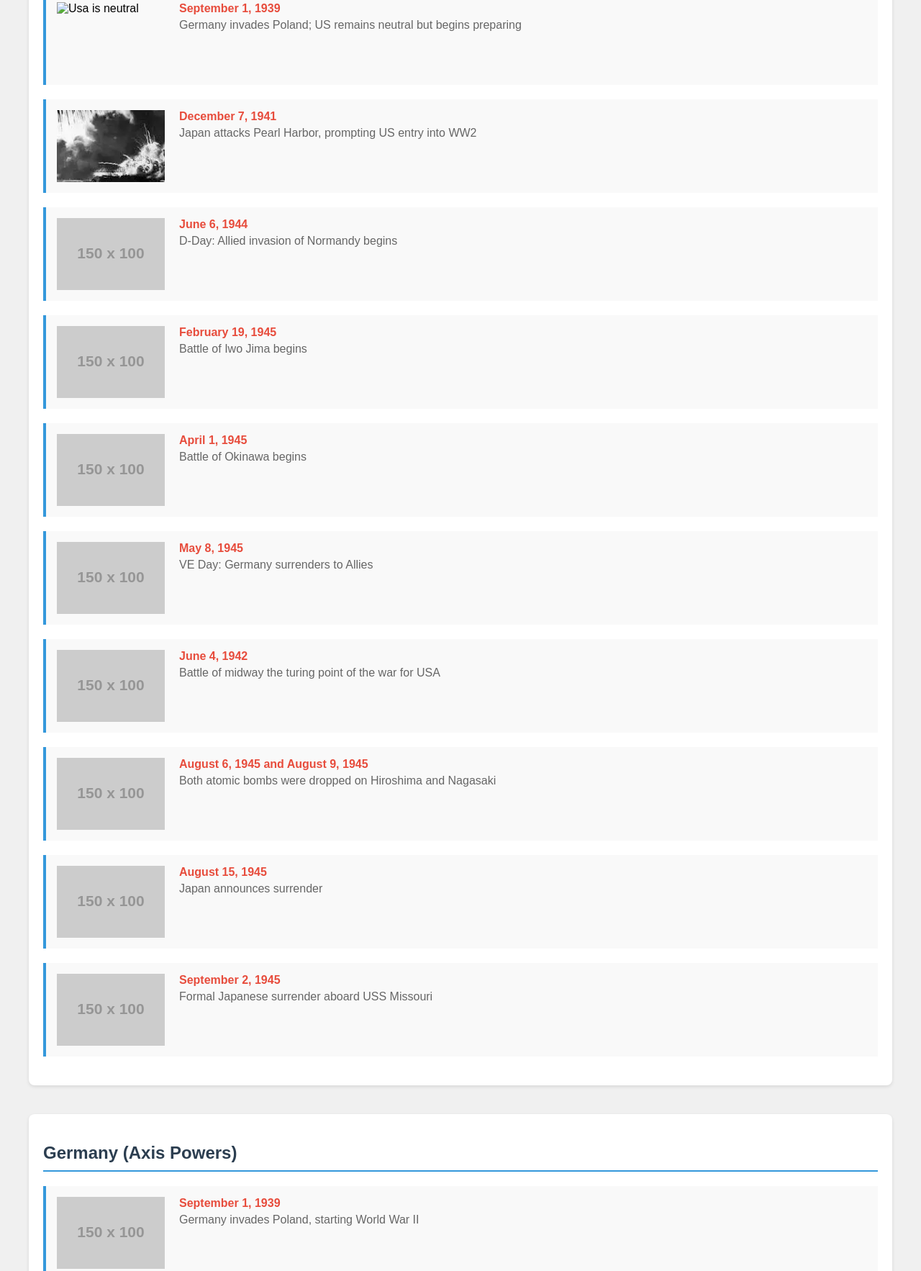
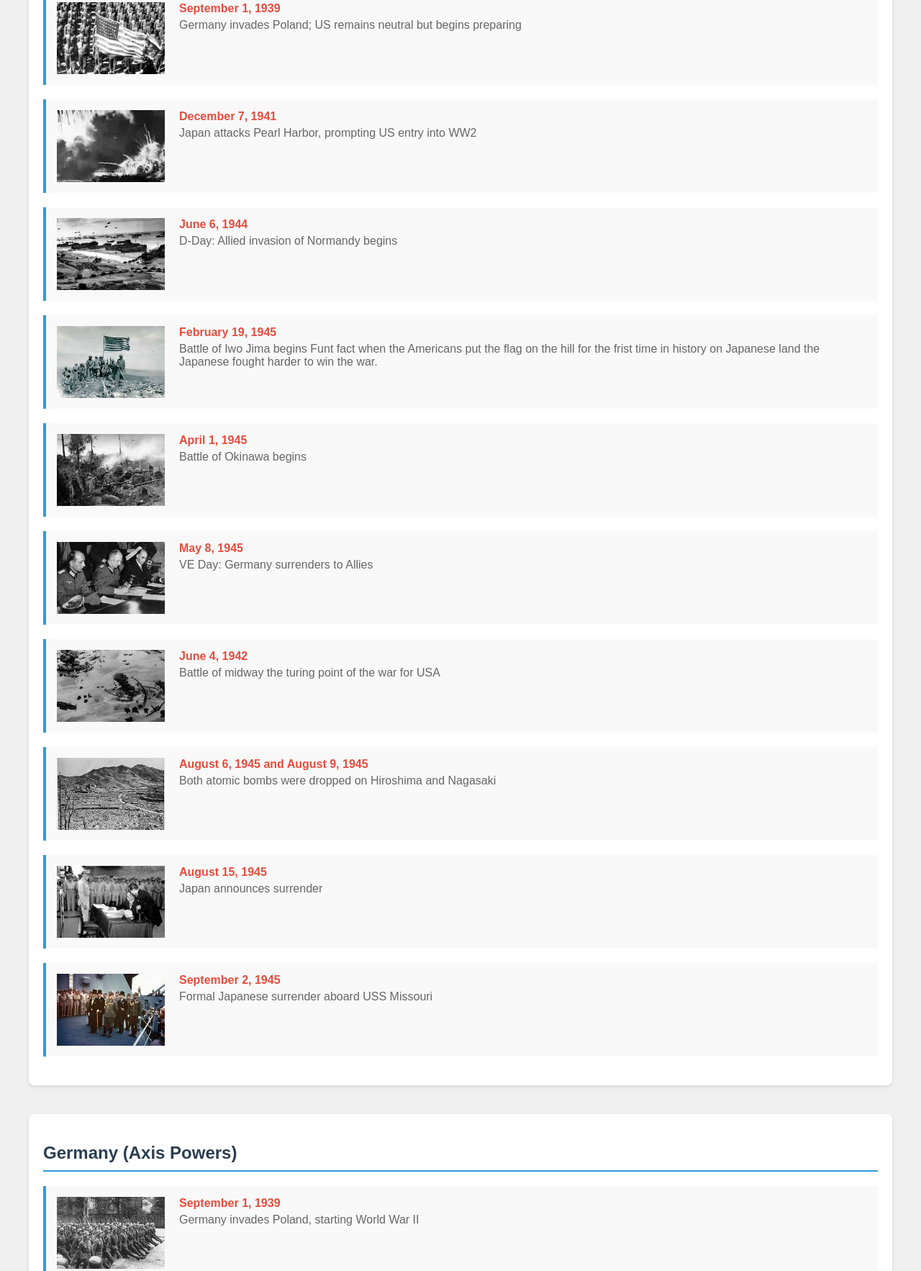
Before and after one commit to Tank2007/History-work, a plain HTML site: page index.html in a window 1280 px wide. Shown: the part 230-1996 px from the top of the page at 72% size. Drawn offline with Linux system fonts and the light colour scheme; placeholder pictures from the web are drawn by us.

Commit message:
updated Index and images

```diff
--- a/index.html
+++ b/index.html
@@ -75,7 +75,7 @@
             <h2>United States (Allied Powers)</h2>
 
             <div class="event">
-                <img src="images/" alt="Usa is neutral">
+                <img src="images/USA.png" alt="Usa is neutral">
                 <div class="event-content">
                     <div class="date">September 1, 1939</div>
                     <div class="description">Germany invades Poland; US remains neutral but begins preparing</div>
@@ -91,7 +91,7 @@
             </div>
 
             <div class="event">
-                <img src="https://via.placeholder.com/150x100" alt="this is a picture of Normandy">
+                <img src="images/D-Day.png" alt="this is a picture of Normandy">
                 <div class="event-content">
                     <div class="date">June 6, 1944</div>
                     <div class="description">D-Day: Allied invasion of Normandy begins</div>
@@ -99,15 +99,15 @@
             </div>
 
             <div class="event">
-                <img src="https://via.placeholder.com/150x100" alt="this is a picture of iwo Jima">
+                <img src="images/Iwo_Jima.png" alt="this is a picture of iwo Jima">
                 <div class="event-content">
                     <div class="date">February 19, 1945</div>
-                    <div class="description">Battle of Iwo Jima begins</div>
+                    <div class="description">Battle of Iwo Jima begins Funt fact when the Americans put the flag on the hill for the frist time in history on Japanese land the Japanese fought harder to win the war.</div>
                 </div>
             </div>
 
             <div class="event">
-                <img src="https://via.placeholder.com/150x100" alt=" this is a picture of the battle of Okinawa">
+                <img src="images/Okinawa.png" alt=" this is a picture of the battle of Okinawa">
                 <div class="event-content">
                     <div class="date">April 1, 1945</div>
                     <div class="description">Battle of Okinawa begins</div>
@@ -115,7 +115,7 @@
             </div>
 
             <div class="event">
-                <img src="https://via.placeholder.com/150x100" alt="Event 6">
+                <img src="images/Germany_Surrenders.jpg" alt="Event 6">
                 <div class="event-content">
                     <div class="date">May 8, 1945</div>
                     <div class="description">VE Day: Germany surrenders to Allies</div>
@@ -123,7 +123,7 @@
             </div>
 
             <div class="event">
-                <img src="https://via.placeholder.com/150x100" alt="Event 7">
+                <img src="images/Battle_of_midway.png" alt="Event 7">
                 <div class="event-content">
                     <div class="date">June 4, 1942</div>
                     <div class="description">Battle of midway the turing point of the war for USA</div>
@@ -131,7 +131,7 @@
             </div>
 
             <div class="event">
-                <img src="https://via.placeholder.com/150x100" alt="Event 8">
+                <img src="images/Nagasaki.png" alt="Event 8">
                 <div class="event-content">
                     <div class="date">August 6, 1945 and August 9, 1945</div>
                     <div class="description">Both atomic bombs were dropped on Hiroshima and Nagasaki</div>
@@ -139,7 +139,7 @@
             </div>
 
             <div class="event">
-                <img src="https://via.placeholder.com/150x100" alt="Event 9">
+                <img src="images/Japan_surrenders.png" alt="Event 9">
                 <div class="event-content">
                     <div class="date">August 15, 1945</div>
                     <div class="description">Japan announces surrender</div>
@@ -147,7 +147,7 @@
             </div>
 
             <div class="event">
-                <img src="https://via.placeholder.com/150x100" alt="Event 10">
+                <img src="images/Japan.png" alt="Event 10">
                 <div class="event-content">
                     <div class="date">September 2, 1945</div>
                     <div class="description">Formal Japanese surrender aboard USS Missouri</div>
@@ -160,7 +160,7 @@
             <h2>Germany (Axis Powers)</h2>
 
             <div class="event">
-                <img src="https://via.placeholder.com/150x100" alt="Event 1">
+                <img src="images/Invasion_of_poland.png" alt="Event 1">
                 <div class="event-content">
                     <div class="date">September 1, 1939</div>
                     <div class="description">Germany invades Poland, starting World War II</div>
@@ -168,7 +168,7 @@
             </div>
 
             <div class="event">
-                <img src="https://via.placeholder.com/150x100" alt="Event 2">
+                <img src="images/Denmark_norway.png" alt="Event 2">
                 <div class="event-content">
                     <div class="date">April 9, 1940</div>
                     <div class="description">Germany invades Denmark and Norway</div>
@@ -176,7 +176,7 @@
             </div>
 
             <div class="event">
-                <img src="https://via.placeholder.com/150x100" alt="Event 3">
+                <img src="images/Western_Europe.png" alt="Event 3">
                 <div class="event-content">
                     <div class="date">May 10, 1940</div>
                     <div class="description">Germany begins invasion of Western Europe</div>
@@ -184,7 +184,7 @@
             </div>
 
             <div class="event">
-                <img src="https://via.placeholder.com/150x100" alt="Event 4">
+                <img src="images/Battle_of_Britain.jpg" alt="Event 4">
                 <div class="event-content">
                     <div class="date">July 10, 1940</div>
                     <div class="description">Battle of Britain begins</div>
@@ -192,7 +192,7 @@
             </div>
 
             <div class="event">
-                <img src="https://via.placeholder.com/150x100" alt="Event 5">
+                <img src="images/Operation_barbarossa.png" alt="Event 5">
                 <div class="event-content">
                     <div class="date">June 22, 1941</div>
                     <div class="description">Operation Barbarossa: Germany invades Soviet Union</div>
@@ -200,7 +200,7 @@
             </div>
 
             <div class="event">
-                <img src="https://via.placeholder.com/150x100" alt="Event 6">
+                <img src="images/Germany_Declares_war_on_US.jpg" alt="Event 6">
                 <div class="event-content">
                     <div class="date">December 11, 1941</div>
                     <div class="description">Germany declares war on United States</div>
@@ -208,7 +208,7 @@
             </div>
 
             <div class="event">
-                <img src="https://via.placeholder.com/150x100" alt="Event 7">
+                <img src="images/Stalingrad.png" alt="Event 7">
                 <div class="event-content">
                     <div class="date">August 23, 1942</div>
                     <div class="description">Battle of Stalingrad begins</div>
@@ -216,7 +216,7 @@
             </div>
 
             <div class="event">
-                <img src="https://via.placeholder.com/150x100" alt="Event 8">
+                <img src="images/German_troops_surrender.jpg" alt="Event 8">
                 <div class="event-content">
                     <div class="date">February 2, 1943</div>
                     <div class="description">German surrender at Stalingrad</div>
@@ -224,7 +224,7 @@
             </div>
 
             <div class="event">
-                <img src="https://via.placeholder.com/150x100" alt="Event 9">
+                <img src="images/Hitler_dies.png" alt="Event 9">
                 <div class="event-content">
                     <div class="date">April 30, 1945</div>
                     <div class="description">Hitler commits suicide in Berlin bunker</div>
@@ -232,7 +232,7 @@
             </div>
 
             <div class="event">
-                <img src="https://via.placeholder.com/150x100" alt="Event 10">
+                <img src="images/Germany_Surrenders.jpg" alt="Event 10">
                 <div class="event-content">
                     <div class="date">May 7, 1945</div>
                     <div class="description">Germany signs unconditional surrender</div>
```
Also changed, not shown: images/Battle_of_Britain.jpg (added), images/Battle_of_midway.png (added), images/D-Day.png (added), images/Denmark_norway.png (added), images/German_troops_surrender.jpg (added), images/Germany_Declares_war_on_US.jpg (added), images/Germany_Surrenders.jpg (added), images/Hitler_dies.png (added), images/Invasion_of_poland.png (added), images/Iwo_Jima.png (added), images/Japan.png (added), images/Japan_surrenders.png (added), images/Nagasaki.png (added), images/Okinawa.png (added), 4 more files.
